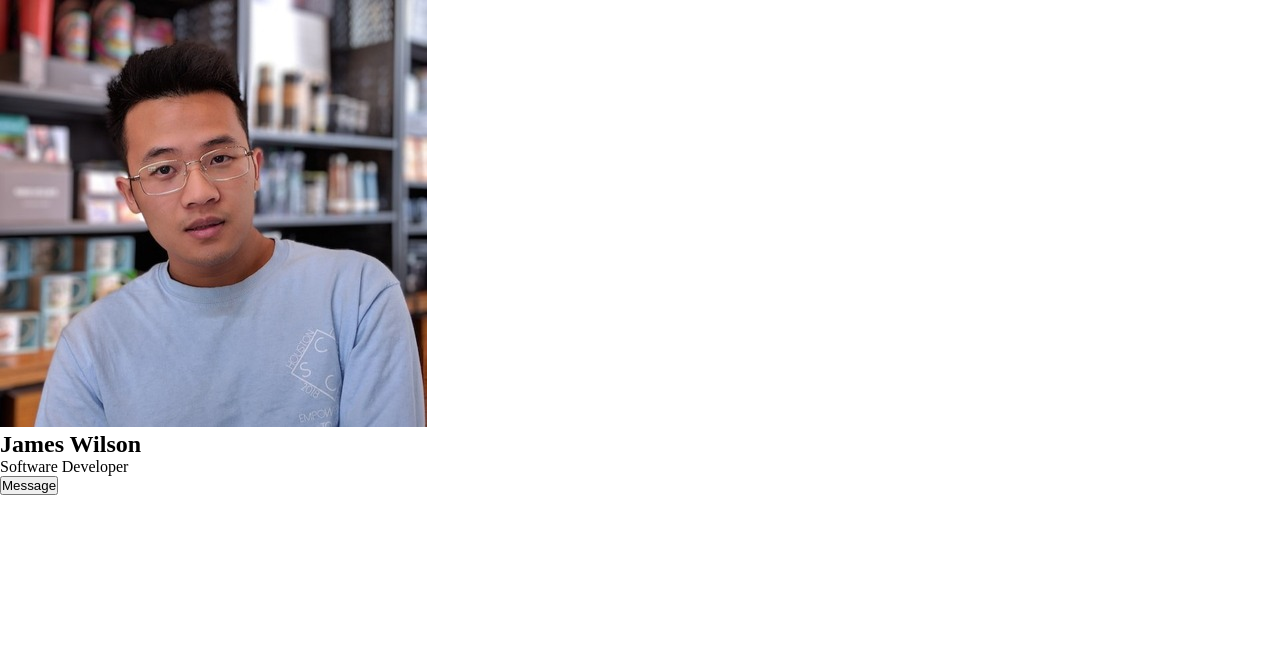
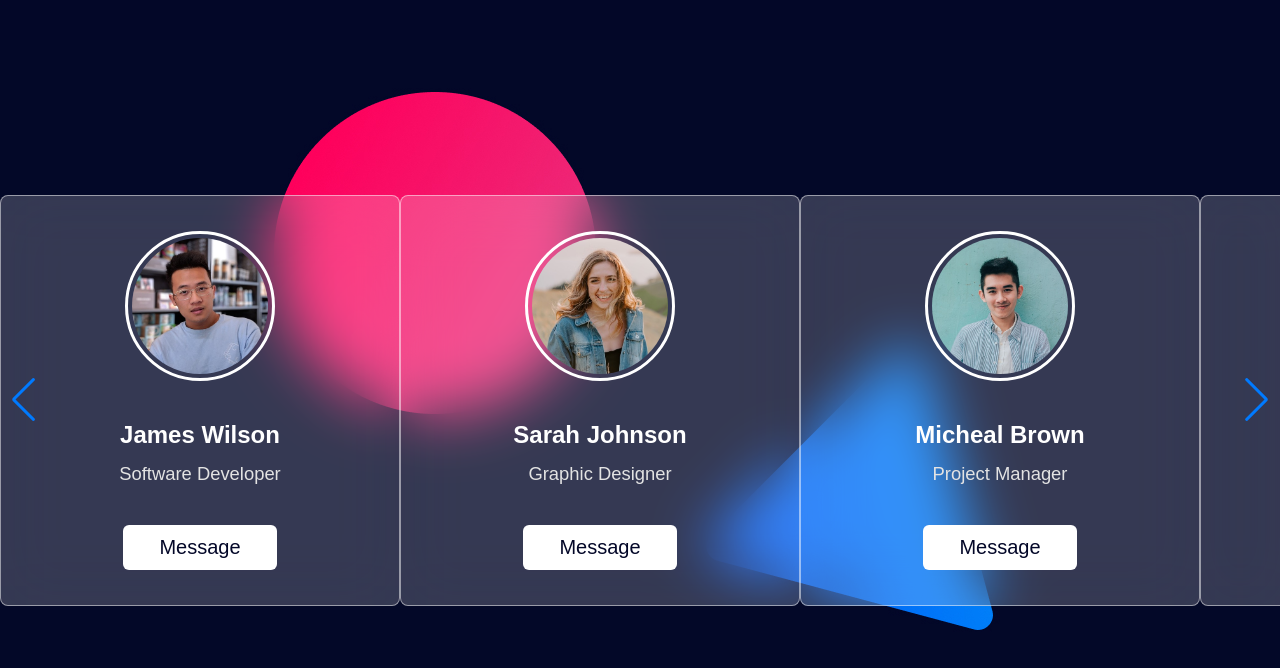
Before and after one commit to ZhannaKanal/cardSlider, a plain HTML site: page index.html in a window 1280 px wide. Drawn offline with nearby package versions, Linux system fonts and the light colour scheme.

Commit message:
added style and swiper to html layout

```diff
--- a/index.html
+++ b/index.html
@@ -1,23 +1,68 @@
 <!DOCTYPE html>
 <html lang="en">
   <head>
-    <meta charset="UTF-8">
-    <meta name="viewport" content="width=device-width, initial-scale=1.0">
-    <title>Responsive Card Slider in HTML CSS and JavaScript | CodingNepal</title>
-    <link rel="stylesheet" href="style.css">
+    <meta charset="UTF-8" />
+    <meta name="viewport" content="width=device-width, initial-scale=1.0" />
+    <title>
+      Responsive Card Slider in HTML CSS and JavaScript | CodingNepal
+    </title>
+    <!-- Linking SwiperJS CSS -->
+    <link
+      rel="stylesheet"
+      href="https://cdn.jsdelivr.net/npm/swiper@11/swiper-bundle.min.css"
+    />
+    <link rel="stylesheet" href="style.css" />
+    <link rel="stylesheet" href="script.js" />
   </head>
   <body>
-    <div class="container">
+    <div class="container swiper">
       <div class="slider-wrapper">
-            <div class="card-list">
-                <div class="card-item">
-                    <img src="images/img-1.jpg" class="user-image">
+        <div class="card-list swiper-wrapper">
+          <div class="card-item swiper-slide">
+            <img src="images/img-1.jpg" class="user-image" />
             <h2 class="user-name">James Wilson</h2>
             <p class="user-profession">Software Developer</p>
             <button class="message-button">Message</button>
           </div>
+          <div class="card-item swiper-slide">
+            <img src="images/img-2.jpg" class="user-image" />
+            <h2 class="user-name">Sarah Johnson</h2>
+            <p class="user-profession">Graphic Designer</p>
+            <button class="message-button">Message</button>
+          </div>
+          <div class="card-item swiper-slide">
+            <img src="images/img-3.jpg" class="user-image" />
+            <h2 class="user-name">Micheal Brown</h2>
+            <p class="user-profession">Project Manager</p>
+            <button class="message-button">Message</button>
+          </div>
+          <div class="card-item swiper-slide">
+            <img src="images/img-4.jpg" class="user-image" />
+            <h2 class="user-name">Emily Davis</h2>
+            <p class="user-profession">Marketing Specialist</p>
+            <button class="message-button">Message</button>
+          </div>
+          <div class="card-item swiper-slide">
+            <img src="images/img-5.jpg" class="user-image" />
+            <h2 class="user-name">Christopher Garcia</h2>
+            <p class="user-profession">Data Scientist</p>
+            <button class="message-button">Message</button>
+          </div>
+          <div class="card-item swiper-slide">
+            <img src="images/img-6.jpg" class="user-image" />
+            <h2 class="user-name">Richard Wilson</h2>
+            <p class="user-profession">Product Designer</p>
+            <button class="message-button">Message</button>
           </div>
         </div>
+        <div class="swiper-pagination"></div>
+        <div class="swiper-button-prev"></div>
+        <div class="swiper-button-next"></div>
       </div>
+    </div>
+    <!--  Linking SwiperJS script-->
+    <script src="https://cdn.jsdelivr.net/npm/swiper@11/swiper-bundle.min.css"></script>
+    <!-- Linking ctom script -->
+    <script src="script.js"></script>
   </body>
 </html>
--- /dev/null
+++ b/script.js
@@ -0,0 +1,14 @@
+const swiper = new Swiper('.slider-wrapper', {
+    loop: true,
+
+    // If we need pagination
+    pagination: {
+      el: '.swiper-pagination',
+    },
+
+    // Navigation arrows
+    navigation: {
+      nextEl: '.swiper-button-next',
+      prevEl: '.swiper-button-prev',
+    },
+  });
--- a/style.css
+++ b/style.css
@@ -1,5 +1,58 @@
+/* Importing google font Montserrar */
+@import url('https://fonts.googleapis.com/css2?family=Great+Vibes&family=Montserrat:ital,wght@0,100..900;1,100..900&display=swap');
 *{
     margin: 0;
     padding: 0;
     box-sizing: border-box;
+    font-family: "Montrat", sans-serif;
 }
+body{
+    display: flex;
+    justify-content: center;
+    align-items: center;
+    min-height: 100vh;
+    background: url("images/bg.jpg") #030728 no-repeat center;
+}
+.card-list .card-item {
+    color: white;
+    width: 400px;
+    padding: 35px;
+    display: flex;
+    flex-direction: column;
+    justify-content: center;
+    align-items: center;
+    border-radius: 8px;
+    backdrop-filter: blur(30px);
+    background: rgba(255, 255, 255, 0.2);
+    border: 1px solid rgba(255, 255, 255, 0.5);
+}
+.card-list .card-item .user-image {
+    width: 150px;
+    height: 150px;
+    border-radius: 50%;
+    margin-bottom: 40px;
+    border: 3px solid #fff;
+    padding: 4px;
+}
+.card-list .card-item .user-profession {
+    font-size: 1.15rem;
+    color: #e3e3e3;
+    font-weight: 500;
+    margin: 14px 0 40px;
+}
+.card-list .card-item .message-button {
+    font-size: 1.25rem;
+    padding: 10px 35px;
+    color: #030728;
+    border-radius: 6px;
+    font-weight: 500;
+    cursor: pointer;
+    background: #fff;
+    border: 1px solid transparent;
+    transition: 0.2s ease;
+}
+.card-list .card-item .message-button:hover {
+    background: rgba(255, 255, 255, 0.1);
+    border: 1px solid #fff;
+    color: #fff;
+}
```
Lines whose indentation alone changed are shown as unchanged.
